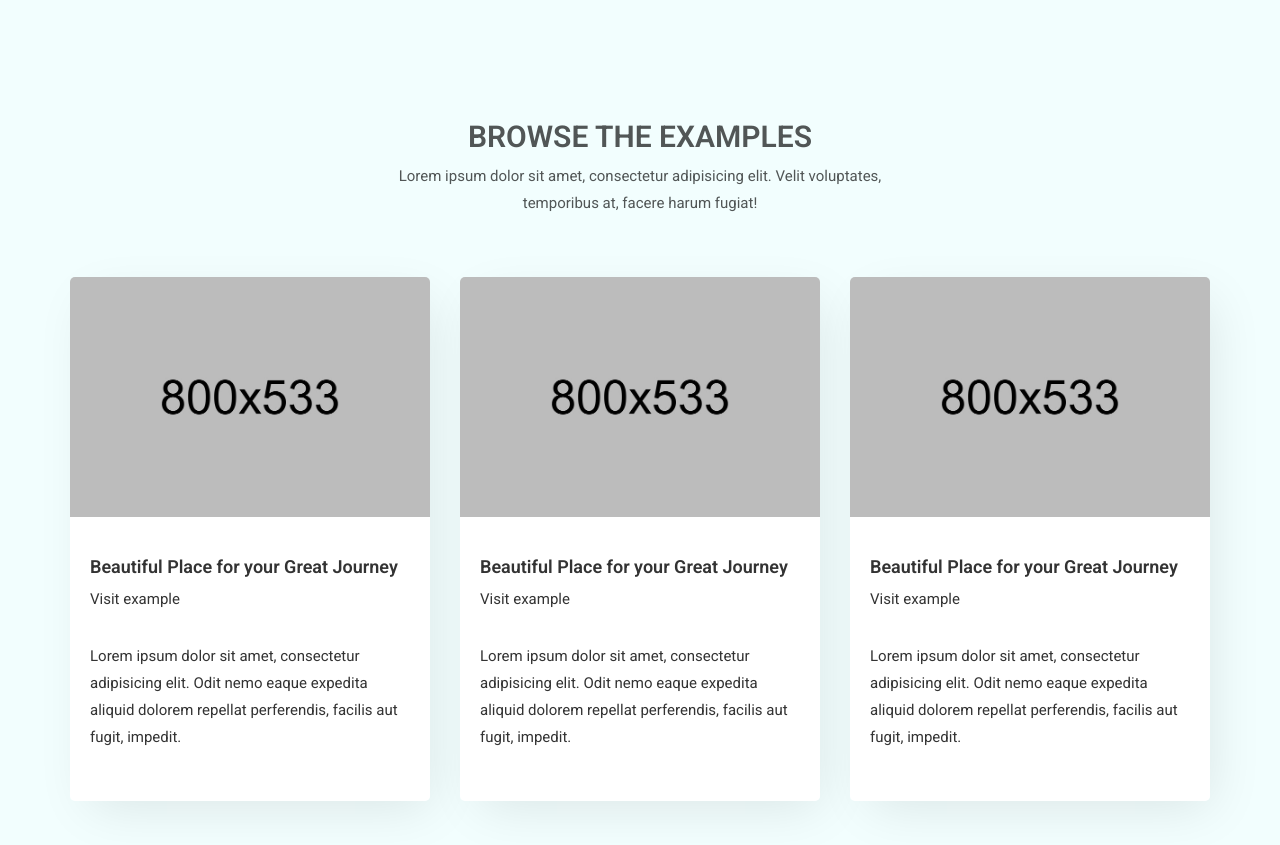
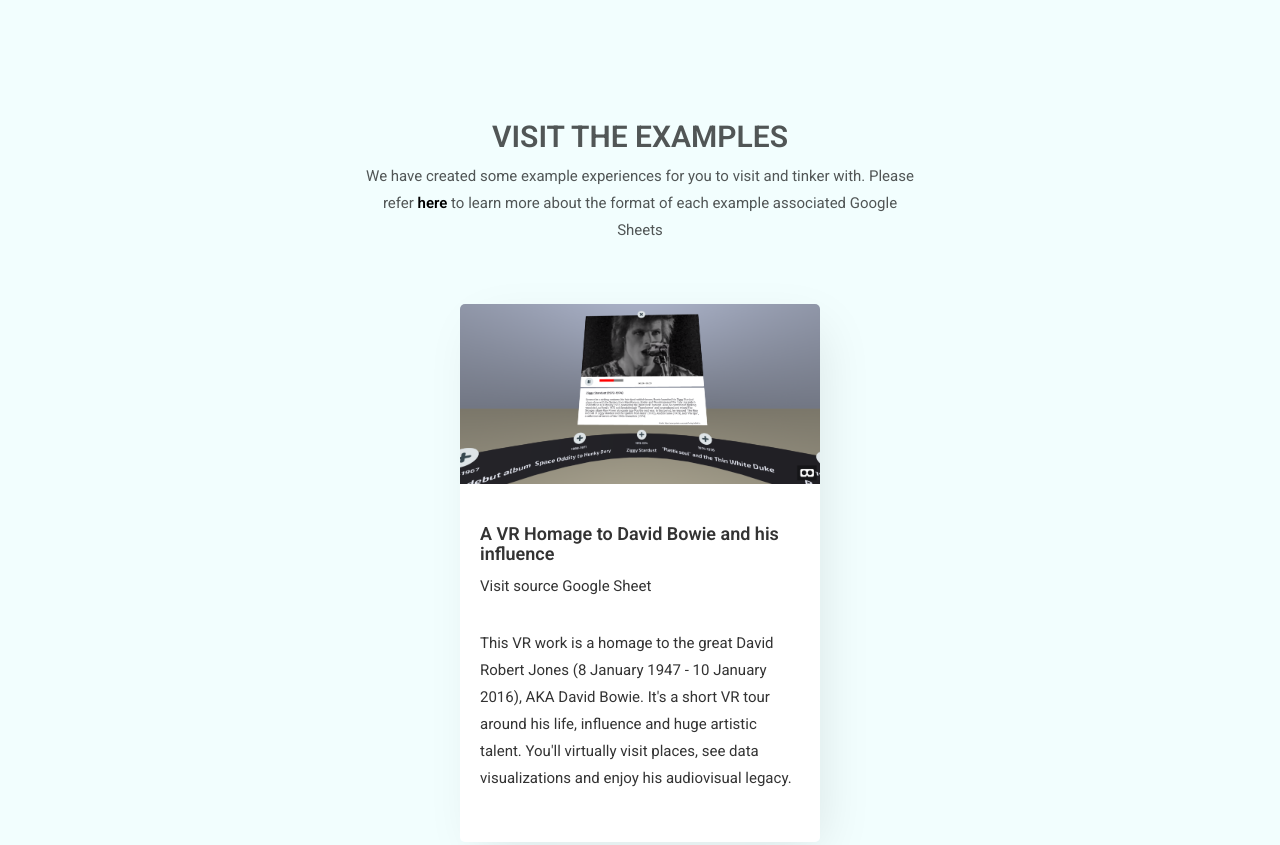
Before and after one commit to hermesite/dataverse-web, a plain HTML site: page index.html in a window 1280 px wide. Shown: the part 3580-4425 px from the top of the page. Drawn offline with Linux system fonts and the light colour scheme.

Commit message:
examples page

```diff
--- a/sections/examples-page.html
+++ b/sections/examples-page.html
@@ -2,51 +2,23 @@
     <div class="row">
         <div class="col-xs-12 col-sm-6 col-sm-offset-3 text-center">
             <div class="page-title">
-                <h2>Browse the examples</h2>
-                <p>Lorem ipsum dolor sit amet, consectetur adipisicing elit. Velit voluptates, temporibus at, facere harum fugiat!</p>
+                <h2>Visit the examples</h2>
+                <p>We have created some example experiences for you to visit and tinker with. Please refer<a href="" target="_blank"> here </a> to learn more about the format of each example associated Google Sheets</p>
             </div>
         </div>
     </div>
     <div class="row">
-        <div class="col-xs-12 col-sm-4">
+        <div class="col-xs-12 col-sm-4 col-sm-offset-4">
             <div class="single-blog">
                 <div class="blog-photo">
-                    <img src="images/small1.jpg" alt="">
+                    <img src="images/examples/example_bowie.png" alt="">
                 </div>
                 <div class="blog-content">
-                    <h3><a href="#">Beautiful Place for your Great Journey</a></h3>
+                    <h3><a href="https://www.dataverse.xyz/goto/?source=https://docs.google.com/spreadsheets/d/1uQX5_WgYwbx6_NpKGgaHG6EFEgL9wZWb3QcLSO7k0yQ/edit?usp=sharing" target="_blank">A VR Homage to David Bowie and his influence</a></h3>
                     <ul class="blog-meta">
-                        <li><a href="#">Visit example</a></li>
+                        <li><a href="https://docs.google.com/spreadsheets/d/1uQX5_WgYwbx6_NpKGgaHG6EFEgL9wZWb3QcLSO7k0yQ/edit?usp=sharing" target="_blank">Visit source Google Sheet</a></li>
                     </ul>
-                    <p>Lorem ipsum dolor sit amet, consectetur adipisicing elit. Odit nemo eaque expedita aliquid dolorem repellat perferendis, facilis aut fugit, impedit.</p>
-                </div>
-            </div>
-        </div>
-        <div class="col-xs-12 col-sm-4">
-            <div class="single-blog">
-                <div class="blog-photo">
-                    <img src="images/small2.jpg" alt="">
-                </div>
-                <div class="blog-content">
-                    <h3><a href="#">Beautiful Place for your Great Journey</a></h3>
-                    <ul class="blog-meta">
-                        <li><a href="#">Visit example</a></li>
-                    </ul>
-                    <p>Lorem ipsum dolor sit amet, consectetur adipisicing elit. Odit nemo eaque expedita aliquid dolorem repellat perferendis, facilis aut fugit, impedit.</p>
-                </div>
-            </div>
-        </div>
-        <div class="col-xs-12 col-sm-4">
-            <div class="single-blog">
-                <div class="blog-photo">
-                    <img src="images/small3.jpg" alt="">
-                </div>
-                <div class="blog-content">
-                    <h3><a href="#">Beautiful Place for your Great Journey</a></h3>
-                    <ul class="blog-meta">
-                        <li><a href="#">Visit example</a></li>
-                    </ul>
-                    <p>Lorem ipsum dolor sit amet, consectetur adipisicing elit. Odit nemo eaque expedita aliquid dolorem repellat perferendis, facilis aut fugit, impedit.</p>
+                    <p>This VR work is a homage to the great David Robert Jones (8 January 1947 - 10 January 2016), AKA David Bowie. It's a short VR tour around his life, influence and huge artistic talent. You'll virtually visit places, see data visualizations and enjoy his audiovisual legacy.</p>
                 </div>
             </div>
         </div>
```
Also changed, not shown: images/dataverse/panorama_1_desat_light.jpeg (added), images/examples/example_bowie.png (added).
